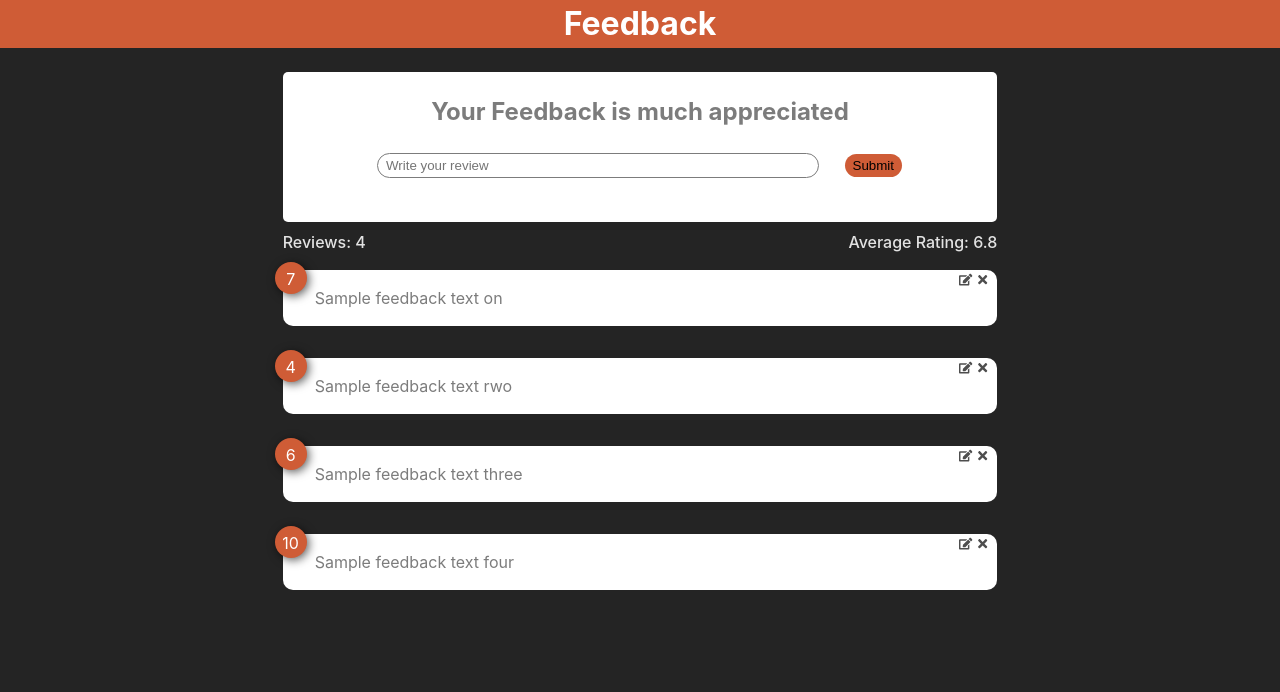
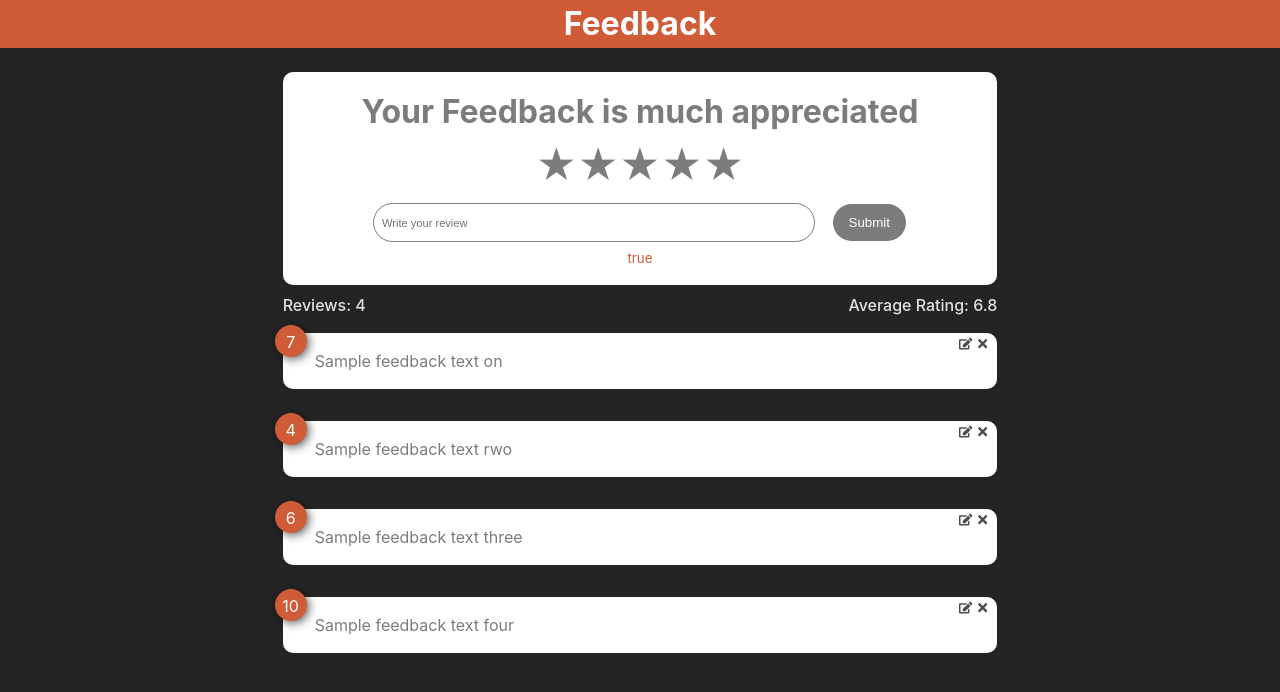
Before and after one commit to Nikhil-13/Feedback, a React (Vite) app: page / in a window 1280 px wide. Shown: the top 692 px of the page. Built offline with nearby package versions, Linux system fonts and the light colour scheme.

Commit message:
made validation changes

```diff
--- a/src/App.css
+++ b/src/App.css
@@ -103,9 +103,9 @@ form
   flex-direction: column;
   justify-content: center;
   align-items: center;
-  border-radius: 5px;
+  border-radius: 10px;
   margin: .5rem auto;
-  height: 150px;
+  min-height: 150px;
   text-align: center;
 }
 
@@ -114,26 +114,88 @@ input[type=text]
   background-color: var(--light);
   color: #4e4e4e;
   width: 80%;
-  padding: .25rem .5rem;
+  padding: .7rem .5rem;
   border-radius: 20px;
   border: 0;
   outline: 1pt solid var(--gray);
 }
 
+input[type=text]:focus,
+input[type=text]:focus-visible
+{
+  border: 2px solid var(--flame);
+  outline: 0;
+  box-shadow: 0 0 10px var(--naples-yellow);
+}
+
+input[type=text]::placeholder
+{
+  font-size: smaller;
+  margin-left: .5rem;
+}
+
 button[type=submit]
 {
   background-color: var(--flame);
-  padding: .25rem .5rem;
+  padding: .25rem 1rem;
   outline: 0;
   border: 0;
   border-radius: 20px;
 }
 
+button[type=submit]:disabled
+{
+  background-color: var(--gray);
+  color: var(--light);
+}
+
 .review-content
 {
-  margin: 1rem 2rem;
+  margin: auto 2rem;
   padding: .5rem 2rem;
   display: inline-flex;
   width: 90%;
   justify-content: space-around;
 }
+
+.rating
+{
+  display: inline-block;
+}
+
+.rating input
+{
+  display: none;
+}
+
+.rating label
+{
+  color: var(--gray);
+  float: right;
+}
+
+.rating label:before
+{
+  content: "\2605";
+  font-size: 2.5rem;
+}
+
+.rating input:checked~label,
+.rating label:hover,
+.rating label:hover~label
+{
+  color: var(--flame);
+}
+
+
+form h2
+{
+  font-size: 2rem;
+}
+
+.message
+{
+  color: var(--flame);
+  font-size: smaller;
+  float: left;
+}
--- a/src/App.jsx
+++ b/src/App.jsx
@@ -11,12 +11,14 @@ function App() {
 	const handleDelete = (id) => {
 		setFeedback(feedback.filter((elem) => elem.id != id))
 	}
-
+	const handleSubmit = () => {
+		console.log(123)
+	}
 	return (
 		<>
 			<Header></Header>
 			<div className='container col-12  col-sm-10 col-md-6 col-lg-7'>
-				<FeedbackForm></FeedbackForm>
+				<FeedbackForm handleSubmit={handleDelete}></FeedbackForm>
 				<FeedbackStats feedback={feedback}></FeedbackStats>
 				<FeedbackList feedback={feedback} handleDelete={handleDelete}></FeedbackList>
 			</div>
--- a/src/components/FeedbackForm.jsx
+++ b/src/components/FeedbackForm.jsx
@@ -1,15 +1,49 @@
-function FeedbackForm() {
+import { useState } from 'react'
+import RatingStar from './RatingStar'
+import PropTypes from 'prop-types'
+
+function FeedbackForm({ handleSubmit }) {
+	const [text, setText] = useState('')
+	const [btn, disableBtn] = useState(true)
+	const [message, setMessage] = useState('true')
+	const passText = (e) => {
+		if (text === '') {
+			disableBtn(true)
+		} else if (text.length < 9) {
+			setMessage('Must exceed 10 characters')
+			disableBtn(true)
+		} else {
+			setMessage(null)
+			disableBtn(false)
+		}
+		setText(e.target.value)
+	}
 	return (
 		<>
 			<form>
 				<h2>Your Feedback is much appreciated</h2>
+				<RatingStar></RatingStar>
 				<div className='review-content'>
-					<input type='text' name='review' id='review' placeholder='Write your review' />
-					<button type='submit'>Submit</button>
+					<input
+						type='text'
+						onChange={passText}
+						name='review'
+						id='review'
+						placeholder='Write your review'
+						value={text}
+					/>
+					<button type='submit' disabled={btn}>
+						Submit
+					</button>
 				</div>
+				{message && <div className='message'>{message}</div>}
 			</form>
 		</>
 	)
 }
 
 export default FeedbackForm
+
+FeedbackForm.propTypes = {
+	text: PropTypes.string,
+}
--- a/src/components/FeedbackList.jsx
+++ b/src/components/FeedbackList.jsx
@@ -2,7 +2,7 @@ import FeedbackItem from './FeedbackItem'
 
 function FeedbackList({ feedback, handleDelete }) {
 	if (!feedback || feedback.length === 0) {
-		console.log('no feedback')
+		document.textContent = 'no feedback'
 	}
 
 	return (
--- a/src/components/FeedbackStats.jsx
+++ b/src/components/FeedbackStats.jsx
@@ -9,7 +9,7 @@ function FeedbackStats({ feedback }) {
 		<>
 			<div className='stats'>
 				<p>Reviews: {feedback.length}</p>
-				<p>Average Rating: {isNaN(average) ? '' : average}</p>
+				<p>Average Rating: {isNaN(average) ? '0' : average}</p>
 			</div>
 		</>
 	)
--- /dev/null
+++ b/src/components/RatingStar.jsx
@@ -0,0 +1,20 @@
+function RatingStar() {
+	// Optional: Preselect a default rating (e.g., 3 stars)
+
+	return (
+		<div className='rating'>
+			<input type='radio' id='star5' name='rating' value='5' />
+			<label htmlFor='star5' title='5 stars'></label>
+			<input type='radio' id='star4' name='rating' value='4' />
+			<label htmlFor='star4' title='4 stars'></label>
+			<input type='radio' id='star3' name='rating' value='3' />
+			<label htmlFor='star3' title='3 stars'></label>
+			<input type='radio' id='star2' name='rating' value='2' />
+			<label htmlFor='star2' title='2 stars'></label>
+			<input type='radio' id='star1' name='rating' value='1' />
+			<label htmlFor='star1' title='1 star'></label>
+		</div>
+	)
+}
+
+export default RatingStar
```
